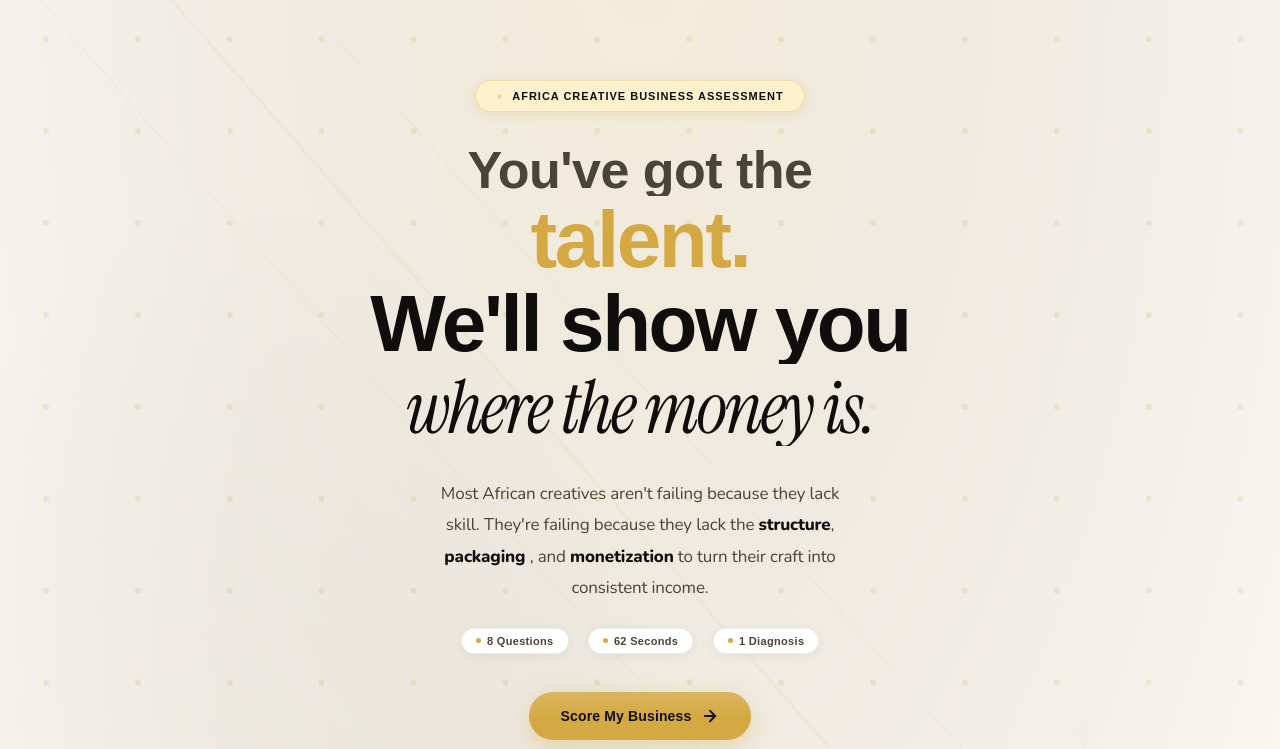
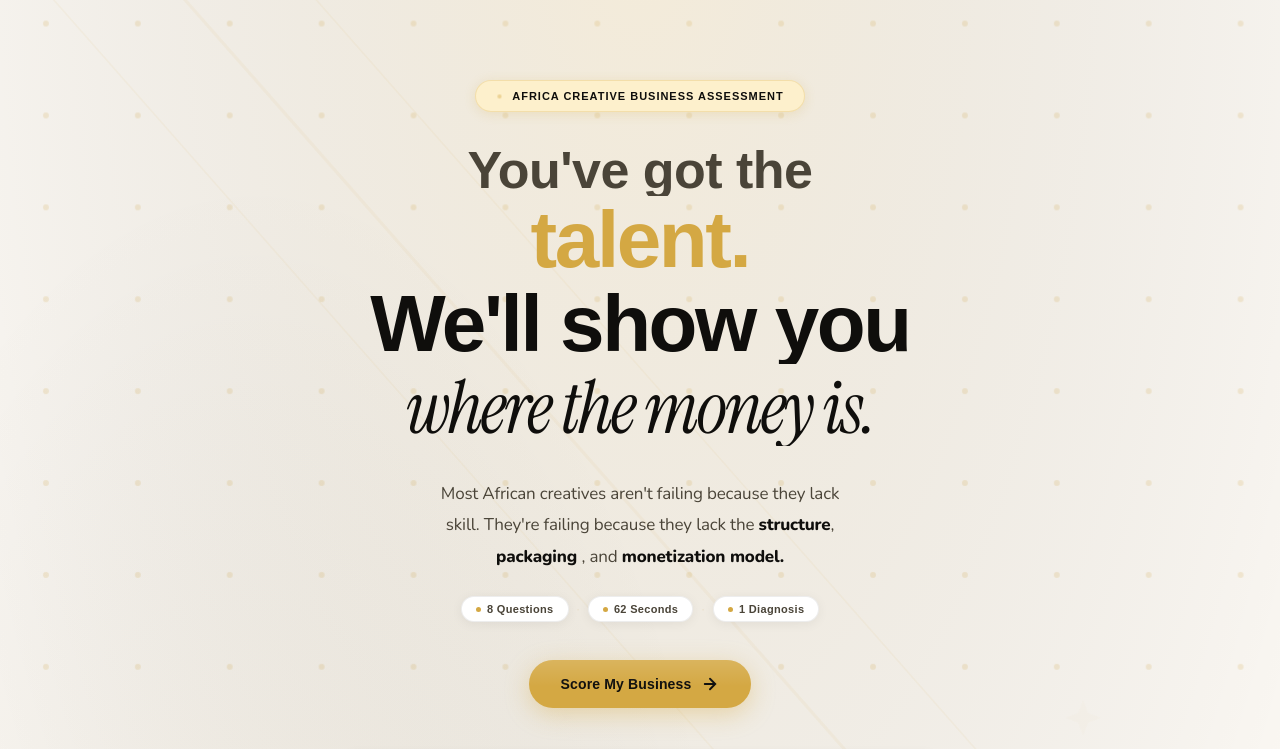
Before and after one commit to TabdaMediaGroup/CMA-Project, a website: page public/index.html in a window 1280 px wide. Shown: the top 749 px of the page. Drawn offline with nearby package versions, Linux system fonts and the light colour scheme; no server answers; a web font is replaced by a local one.

Commit message:
Update index.html

```diff
--- a/public/index.html
+++ b/public/index.html
@@ -2302,8 +2302,8 @@ footer {
     <p class="hero-body">
       Most African creatives aren't failing because they lack skill.
       They're failing because they lack the <strong>structure</strong>,
-      <strong>packaging </strong>, and <strong>monetization</strong>
-      to turn their craft into consistent income.
+      <strong>packaging </strong>, and <strong>monetization model.</strong>
+
     </p>
     <div class="hero-body-stat">
       <span class="hbs-chip"><span class="hbs-chip-dot"></span>8 Questions</span>
```
